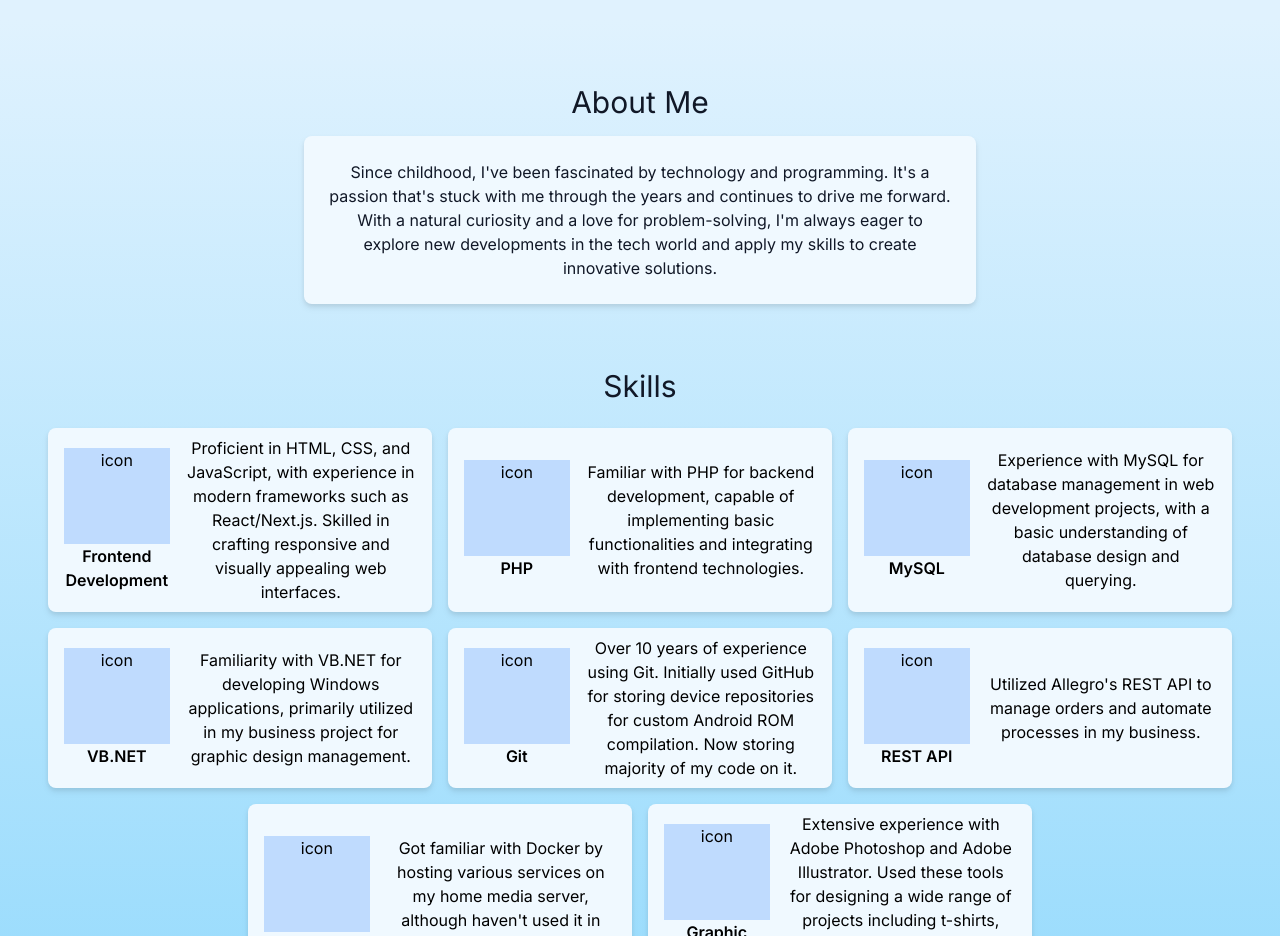
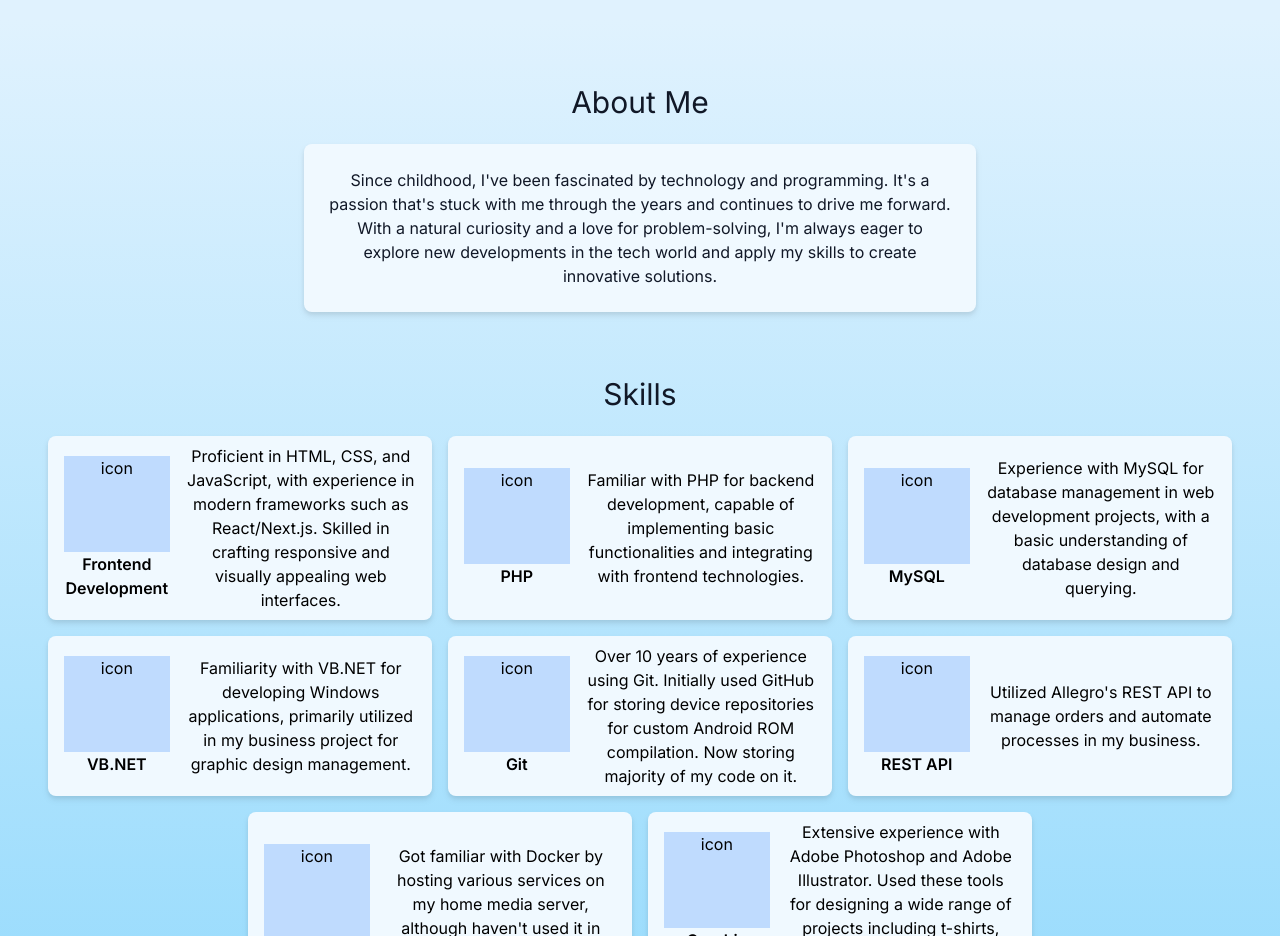
Before and after one commit to najdek/najdek-me, a Next.js app: page / in a window 1280 px wide. Shown: the part 780-1716 px from the top of the page. Built offline with nearby package versions, Linux system fonts and the light colour scheme.

Commit message:
AboutMe component: Fix margin

```diff
--- a/src/components/aboutme.tsx
+++ b/src/components/aboutme.tsx
@@ -4,7 +4,7 @@ export function AboutMe() {
     return (
         <div className="flex flex-col mx-auto text-center relative">
             <div className="text-3xl text-gray-900">About Me</div>
-            <div className="text-l mt-4 text-gray-900 bg-sky-50 p-6 rounded-lg drop-shadow-md max-w-sm sm:max-w-2xl">{aboutMe.text}</div>
+            <div className="text-l mt-6 text-gray-900 bg-sky-50 p-6 rounded-lg drop-shadow-md max-w-sm sm:max-w-2xl">{aboutMe.text}</div>
         </div>
     )
 }
```
